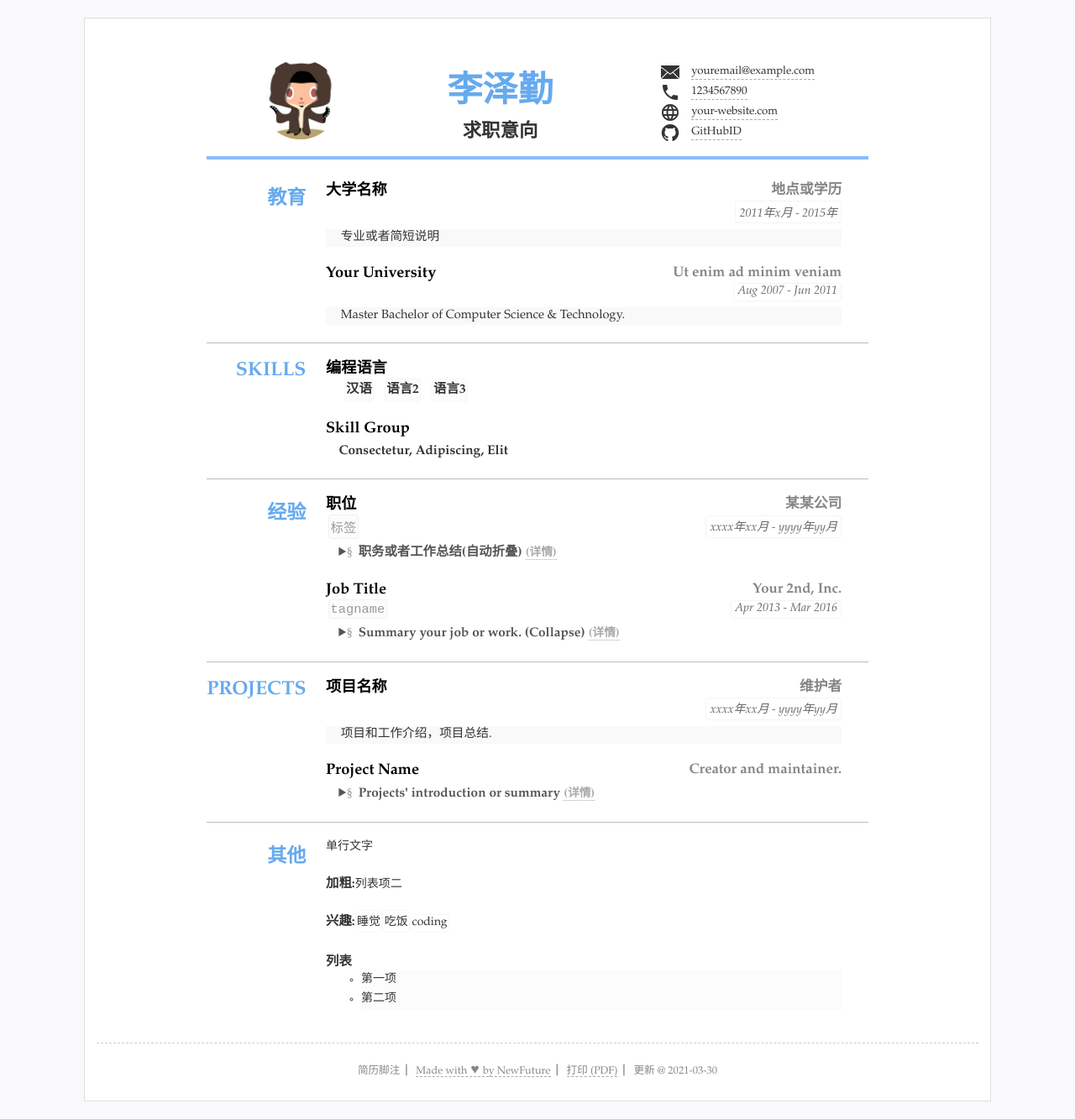
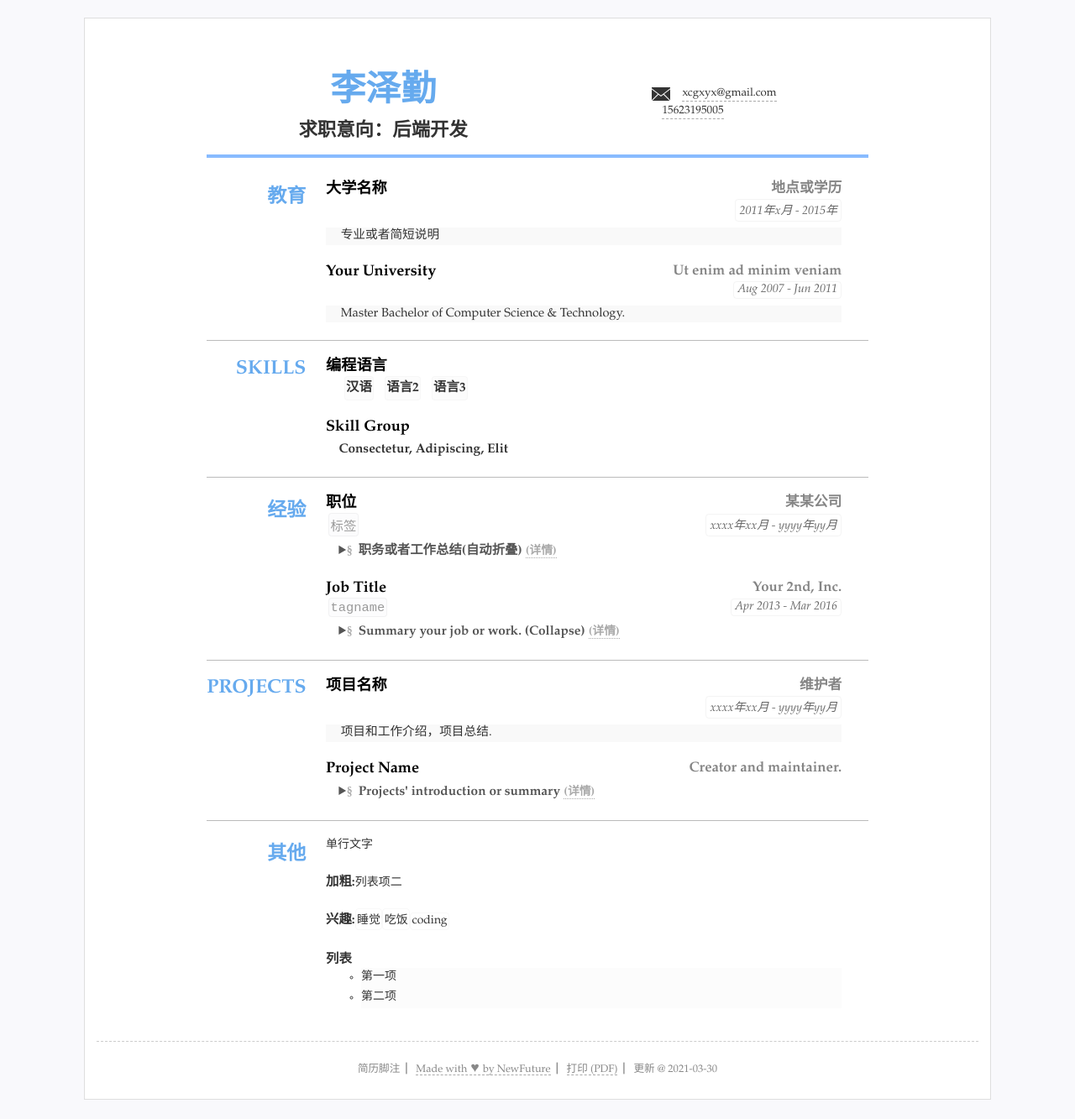
Before and after one commit to xcgxyx/xcgxyx1, a Jekyll site: the page built from index.html, in a window 1280 px wide. Shown: the whole page at 84% size. Built offline with Jekyll 4.4.1, drawn with Linux system fonts in a browser that asks for light colours.

Commit message:
Update resume.yml

```diff
--- a/_data/resume.yml
+++ b/_data/resume.yml
@@ -1,27 +1,27 @@
 # 数据格式可以为 yaml(文件以.yml结尾) 或者json(文件以.json结尾)
 # 如果YAML格式的数据请先检查格式是否有误，可选检查工具 http://www.yamllint.com
 
-title: "简历标题"
+title: "xcgxyx的简历"
 lang: "zh" #语言设置 zh表示中文 en 表示英语
 name: "李泽勤"
-jobtitle: "求职意向" #可空不显示
-photo: "assets/img/photo.jpg" #照片可空，不显示
+jobtitle: "求职意向：后端开发" #可空不显示
+photo: "" #照片可空，不显示
 
 #联系方式
 contact: #联系方式连接等3~5行
-- text: "youremail@example.com" #文本内容
-  href: 'mailto:youremail@example.com' #链接，无链接则空
+- text: "xcgxyx@gmail.com" #文本内容
+  href: 'mailto:xcgxyx@gmail.com' #链接，无链接则空
   icon: 'icons/email.svg' #图标 svg文件
-- text: "1234567890"
-  href: 'tel:1234567890'
-  icon: 'icons/phone.svg'
-- text: "your-website.com"
-  href: 'http://your-website.com'
-  icon: 'icons/web.svg'
-- text: "GitHubID"
-  href: 'https://github.com/NewFuture'
-  icon: "icons/github.svg"
-  attr: 'target="_blank"' #新标签页打开
+- text: "15623195005"
+  href: 'tel:15623195005'
+  icon: ''
+- text: ""
+  href: ''
+  icon: ''
+- text: ""
+  href: ''
+  icon: ""
+  attr: '' #新标签页打开
   # - text: "地址"
   #   icon: "icons/location.svg"
 
```
